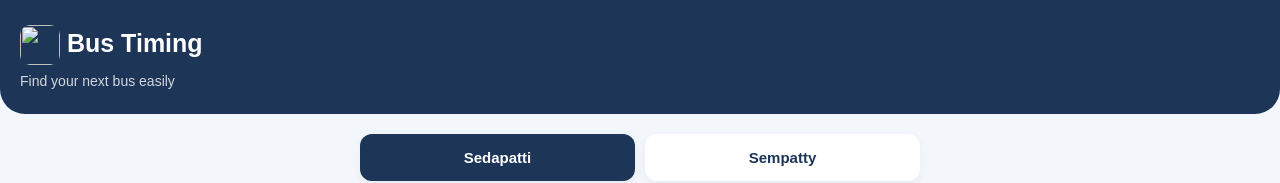
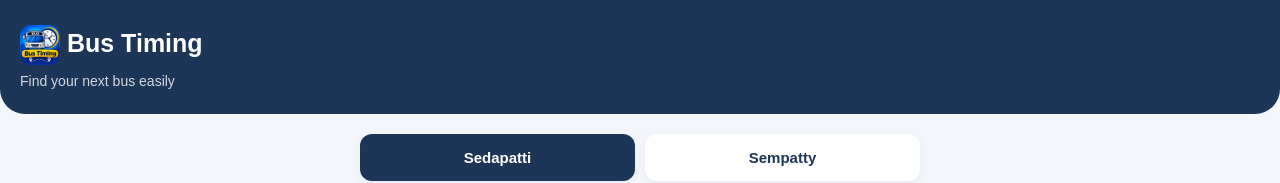
Before and after one commit to salini-360/Bus_timing, a plain HTML site: page index.html in a window 1280 px wide. Shown: the top 183 px of the page. Drawn offline with Linux system fonts and the light colour scheme.

Commit message:
Update index.html

```diff
--- a/index.html
+++ b/index.html
@@ -299,7 +299,7 @@ header p {
 
 <header>
     <h1>
-    <img src="bus-icon.png"
+    <img src="bus-icon-192.png"
          style="width:40px;height:40px;vertical-align:middle;border-radius:10px;">
     Bus Timing
 </h1>
```
